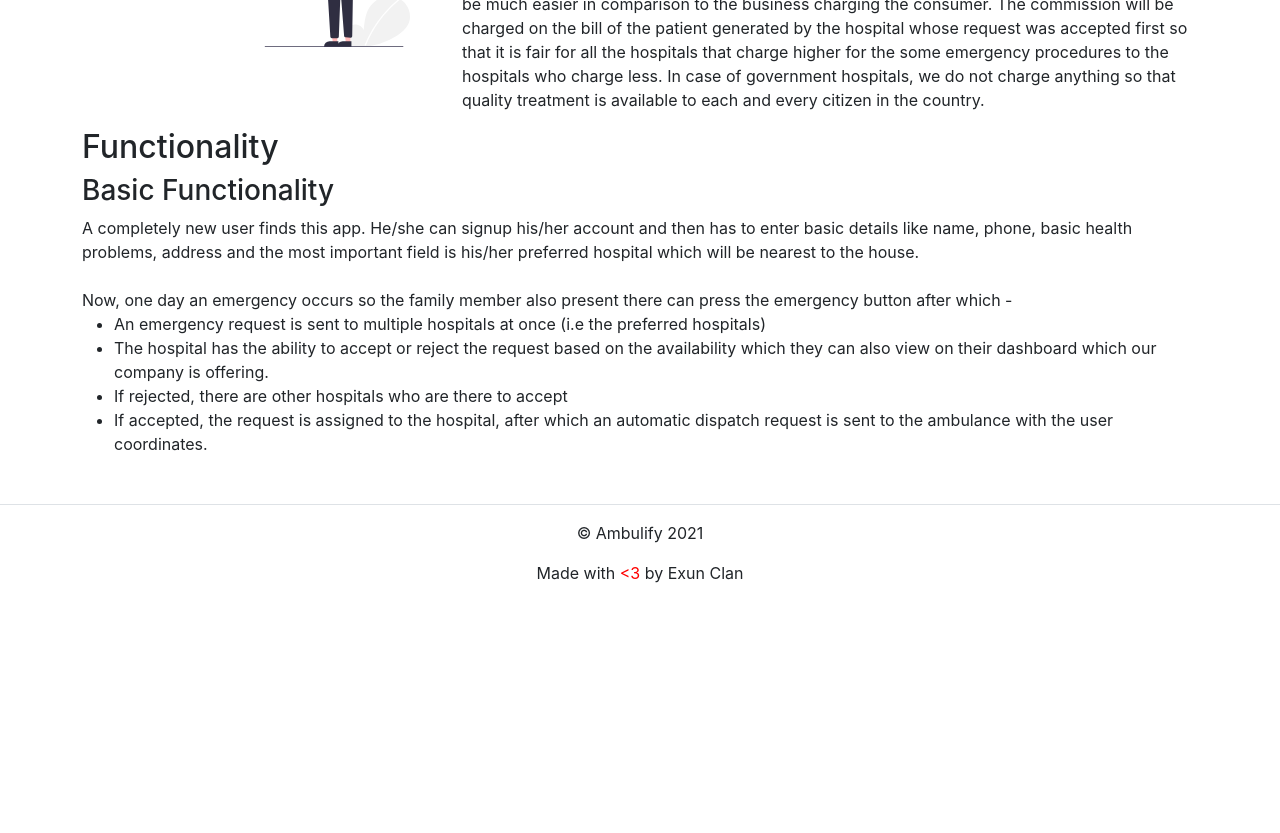
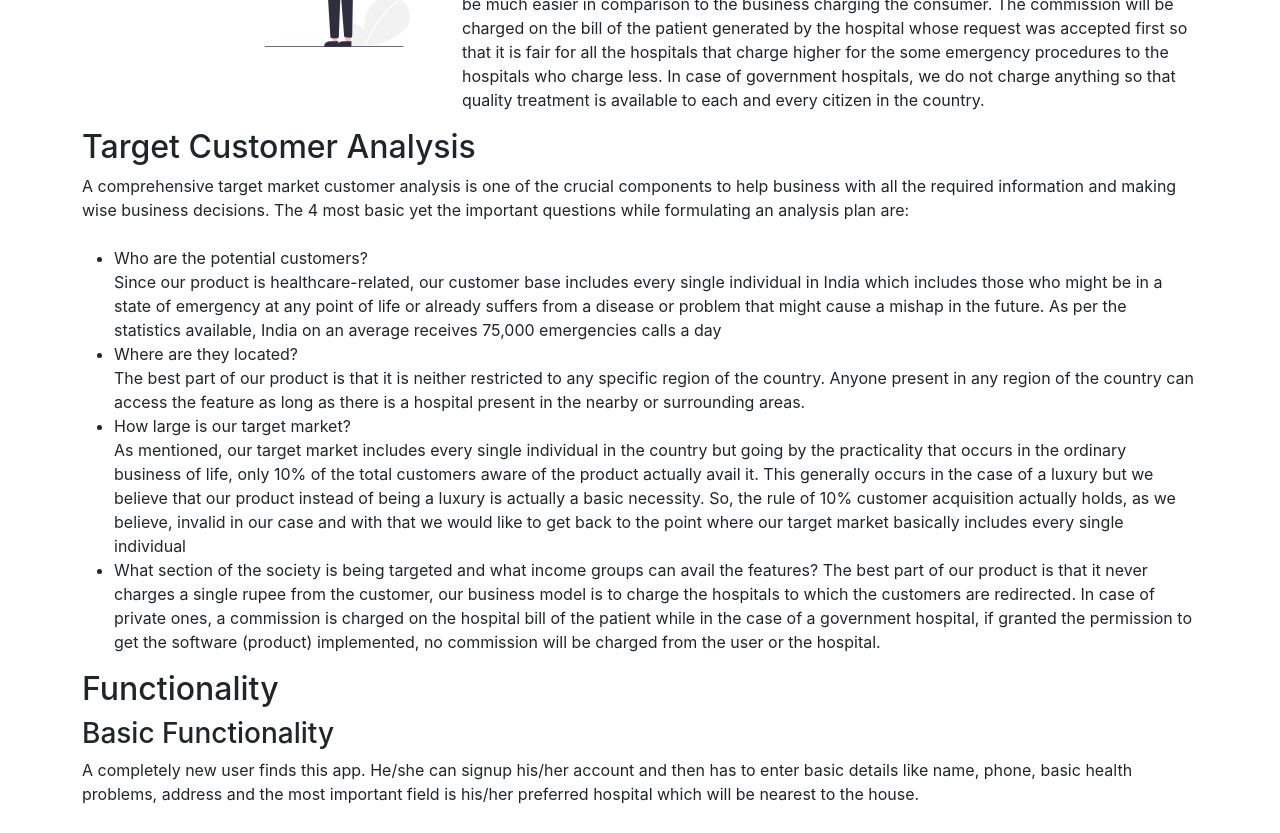
Before and after one commit to kavin25/innovate-trix-2021-static, a Next.js app: page /product in a window 1280 px wide. Shown: the part 580-1413 px from the top of the page. Before the commit the page ends 1181 px from the top, so only its background shows below. Built offline with nearby package versions, Linux system fonts and the light colour scheme.

Commit message:
feat: Add Target Customer Analysis to product page

```diff
--- /dev/null
+++ b/components/product/TargetCustomer.js
@@ -0,0 +1,60 @@
+function TargetCustomer() {
+  return (
+    <div>
+      <h2>Target Customer Analysis</h2>
+      <p>
+        A comprehensive target market customer analysis is one of the crucial
+        components to help business with all the required information and making
+        wise business decisions. The 4 most basic yet the important questions
+        while formulating an analysis plan are:
+        <br />
+        <br />
+        <ul>
+          <li>
+            Who are the potential customers?
+            <br />
+            Since our product is healthcare-related, our customer base includes
+            every single individual in India which includes those who might be
+            in a state of emergency at any point of life or already suffers from
+            a disease or problem that might cause a mishap in the future. As per
+            the statistics available, India on an average receives 75,000
+            emergencies calls a day
+          </li>
+          <li>
+            Where are they located?
+            <br />
+            The best part of our product is that it is neither restricted to any
+            specific region of the country. Anyone present in any region of the
+            country can access the feature as long as there is a hospital
+            present in the nearby or surrounding areas.
+          </li>
+          <li>
+            How large is our target market?
+            <br />
+            As mentioned, our target market includes every single individual in
+            the country but going by the practicality that occurs in the
+            ordinary business of life, only 10% of the total customers aware of
+            the product actually avail it. This generally occurs in the case of
+            a luxury but we believe that our product instead of being a luxury
+            is actually a basic necessity. So, the rule of 10% customer
+            acquisition actually holds, as we believe, invalid in our case and
+            with that we would like to get back to the point where our target
+            market basically includes every single individual
+          </li>
+          <li>
+            What section of the society is being targeted and what income groups
+            can avail the features? The best part of our product is that it
+            never charges a single rupee from the customer, our business model
+            is to charge the hospitals to which the customers are redirected. In
+            case of private ones, a commission is charged on the hospital bill
+            of the patient while in the case of a government hospital, if
+            granted the permission to get the software (product) implemented, no
+            commission will be charged from the user or the hospital.
+          </li>
+        </ul>
+      </p>
+    </div>
+  );
+}
+
+export default TargetCustomer;
--- a/pages/product.js
+++ b/pages/product.js
@@ -1,5 +1,6 @@
 import BusinessPlan from "../components/product/BusinessPlan";
 import Functionality from "../components/product/Functionality";
+import TargetCustomer from "../components/product/TargetCustomer";
 import Vision from "../components/product/Vision";
 
 export default function Product() {
@@ -8,6 +9,7 @@ export default function Product() {
       <h1 className="mb-4">Product</h1>
       <Vision />
       <BusinessPlan />
+      <TargetCustomer />
       <Functionality />
     </main>
   );
```
Also changed, not shown: 1 other file (tests, documents, lock files or other folders).
